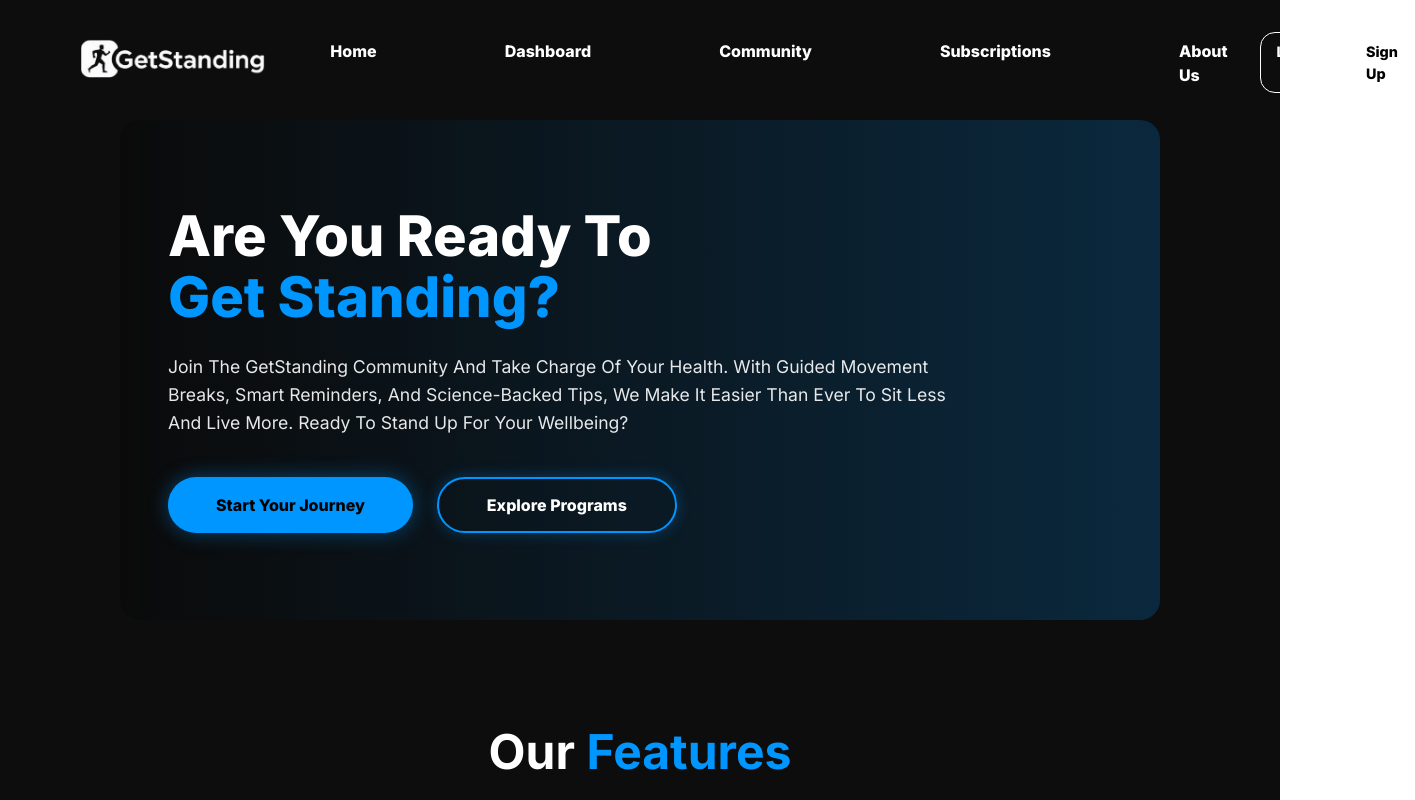
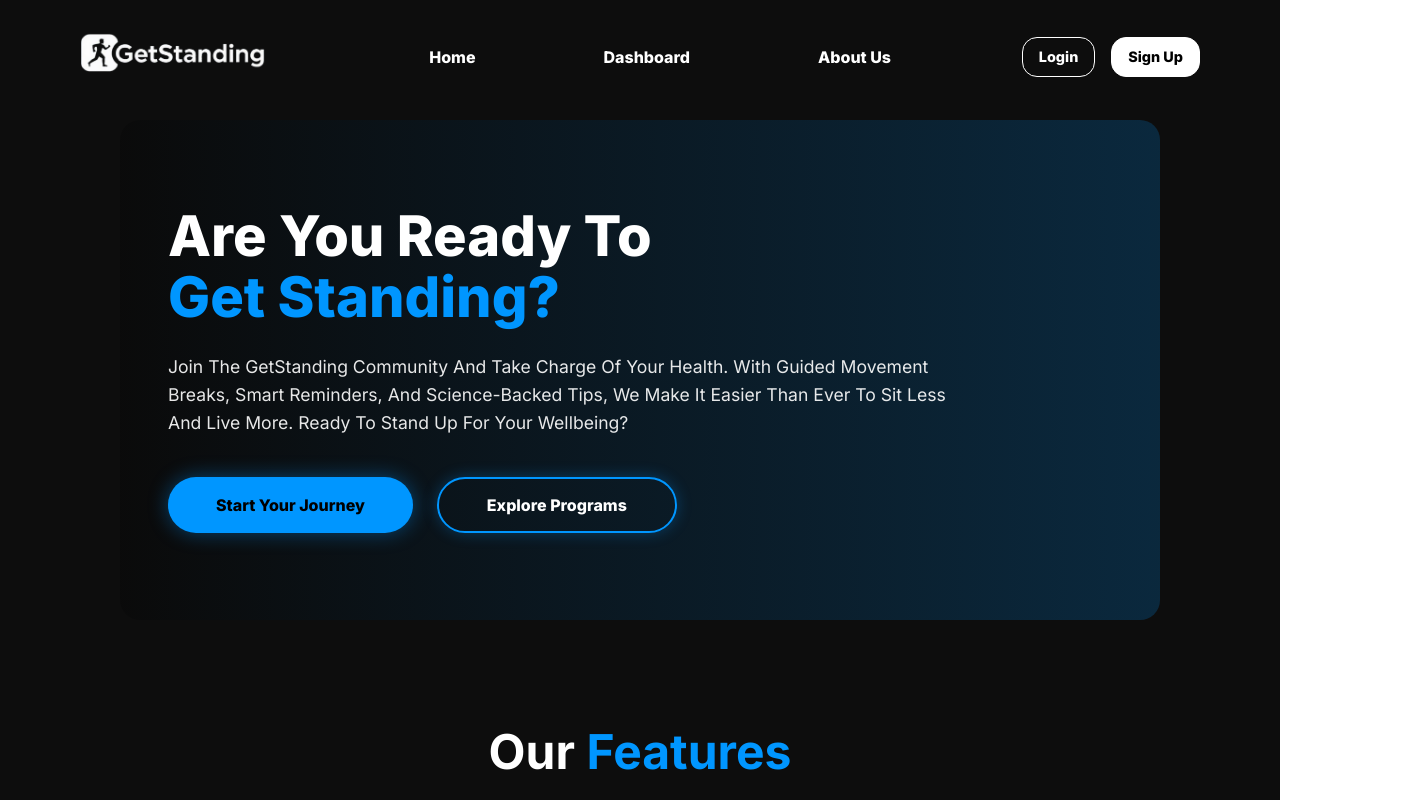
Before and after one commit to vladi245/WebFrontend-group8, a React (Vite) app: page / in a window 1280 px wide. Shown: the top 800 px of the page, 1415 px wide, since content can reach past the window. Built offline with nearby package versions, Linux system fonts and the light colour scheme.

Commit message:
removed unnecessary buttons

```diff
--- a/src/components/Navbar/Navbar.tsx
+++ b/src/components/Navbar/Navbar.tsx
@@ -13,8 +13,6 @@ const Navbar = () => {
                 <ul className={style['nav-links']}>
                     <li><a href="/">Home</a></li>
                     <li><a href="/dashboard">Dashboard</a></li> {/*here would have to add the dropdown in the future */}
-                    <li><a href="/community">Community</a></li>
-                    <li><a href="/subscriptions">Subscriptions</a></li>
                     <li><a href="/about">About Us</a></li>
 
                 </ul>
```
